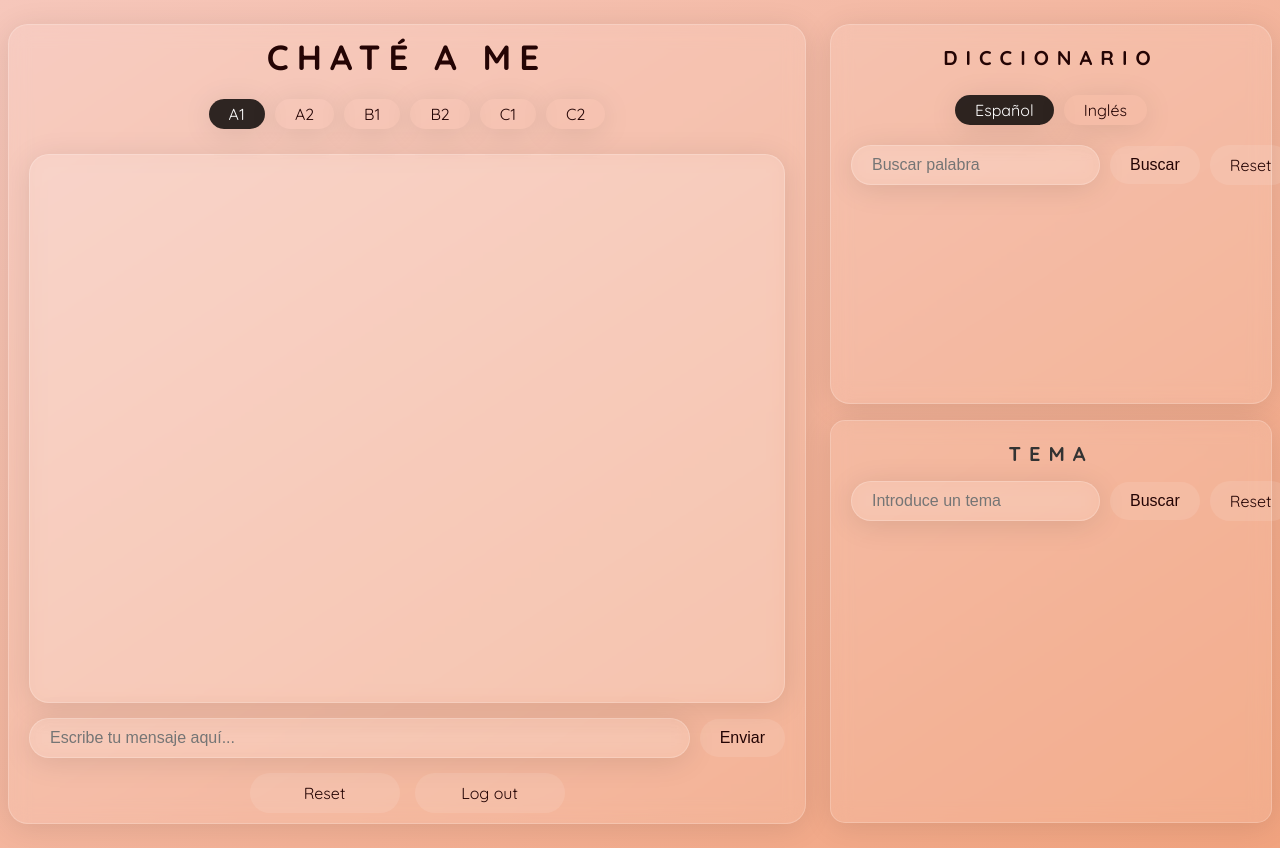
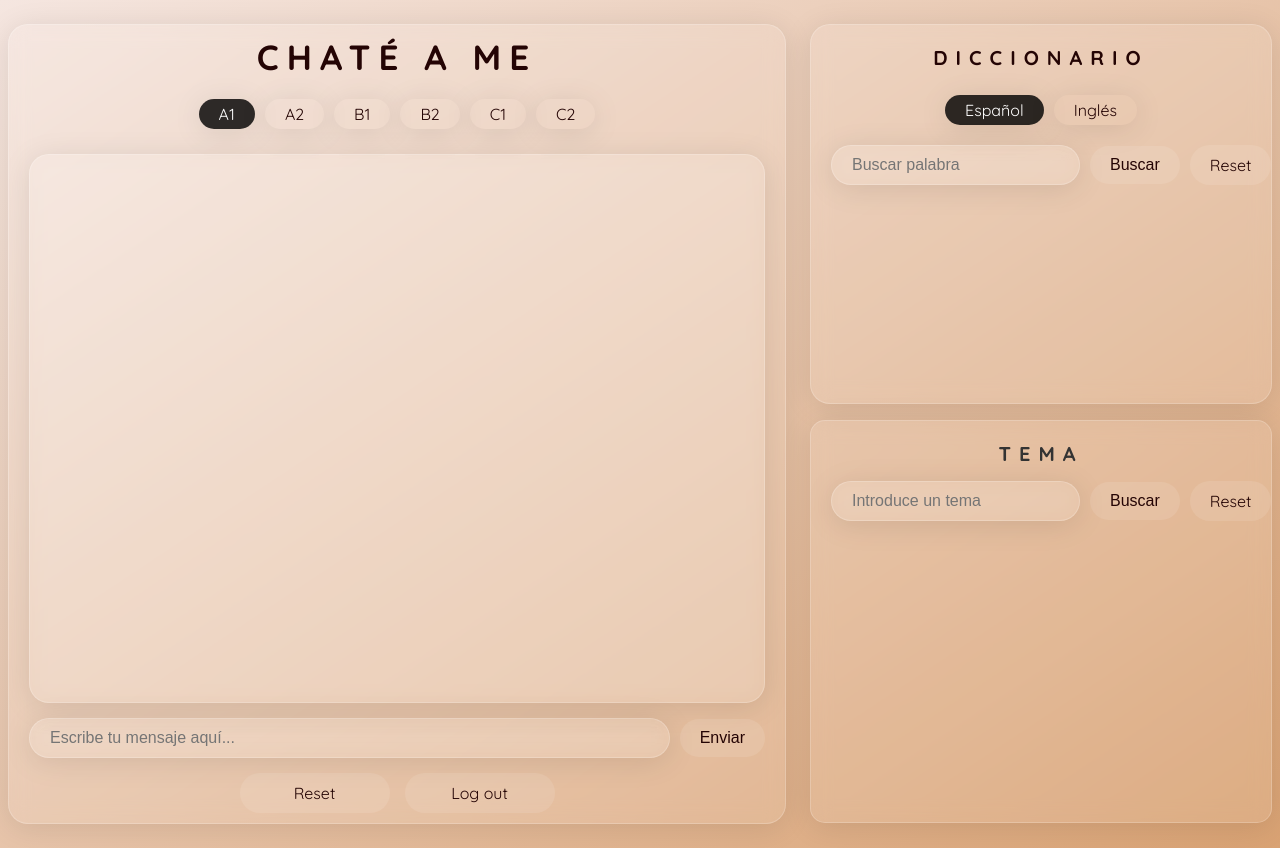
Before and after one commit to Albert-S2/chateame, a Next.js app: page /chatpage in a window 1280 px wide. Built offline with nearby package versions, Linux system fonts and the light colour scheme.

Commit message:
color changed

```diff
--- a/app/chatpage/chatpage.css
+++ b/app/chatpage/chatpage.css
@@ -1,7 +1,9 @@
 body {
-  background: linear-gradient(to bottom right, #f6c7bb, #ec814fba);
+  /* background: linear-gradient(to bottom right, #f6c7bb, #ec814fba); */
+  background: linear-gradient(to bottom right, #f5e6e0, #d9a273);
   margin: 0;
   min-height: 100vh;
+  cursor: default;
 }
 
 
--- a/app/components/chatbot.css
+++ b/app/components/chatbot.css
@@ -15,6 +15,7 @@
   border: 1px solid rgba(255, 255, 255, 0.2); /* Light border */
   box-shadow: 0 4px 30px rgba(0, 0, 0, 0.1);  /* Soft shadow */
   height: 800px; /* Set a fixed height for the chatbot container */
+  cursor: default;
 }
 
 
@@ -26,7 +27,7 @@
   font-weight: bold;
   text-transform: uppercase;
   letter-spacing: 8px;
-
+  cursor: default;
   /* font-family: 'Courier New', Courier, monospace;  */
 }
 
--- a/app/components/dictionary.css
+++ b/app/components/dictionary.css
@@ -5,7 +5,7 @@
   justify-content: center;
   align-items: flex-start;
   padding: 10px 20px;
-  gap: 15px;
+  /* gap: 15px; */
   font-family: 'Quicksand', -apple-system, BlinkMacSystemFont, 'Segoe UI', Roboto, 'Helvetica Neue', sans-serif;
   background: rgba(255, 255, 255, 0.1);  /* Semi-transparent white */
   backdrop-filter: blur(10px);           /* The "glass" blur effect */
@@ -17,7 +17,7 @@
 }
 
 .dictionary-card {
-  max-width: 400px;
+  max-width: 420px;
   width: 100%;
   display: flex;
   flex-direction: column;
--- a/app/components/login.css
+++ b/app/components/login.css
@@ -1,9 +1,10 @@
 @import url('https://fonts.googleapis.com/css2?family=Quicksand:wght@400;500;600;700&display=swap');
 
 body {
-  background: linear-gradient(to bottom right, #f6c7bb, #ec814fba);
+  background: linear-gradient(to bottom right, #f5e6e0, #d9a273);
   margin: 0;
   min-height: 100vh;
+  cursor: default;
 }
 /* Page container */
 .login-page {
--- a/app/components/topic.css
+++ b/app/components/topic.css
@@ -16,7 +16,7 @@
 }
 
 .topic-card {
-  max-width: 400px;
+  max-width: 420px;
   width: 100%;
   display: flex;
   flex-direction: column;
--- a/app/globals.css
+++ b/app/globals.css
@@ -16,6 +16,7 @@ html,
 body {
   max-width: 100vw;
   overflow-x: hidden;
+  cursor: default;
 }
 
 body {
```
